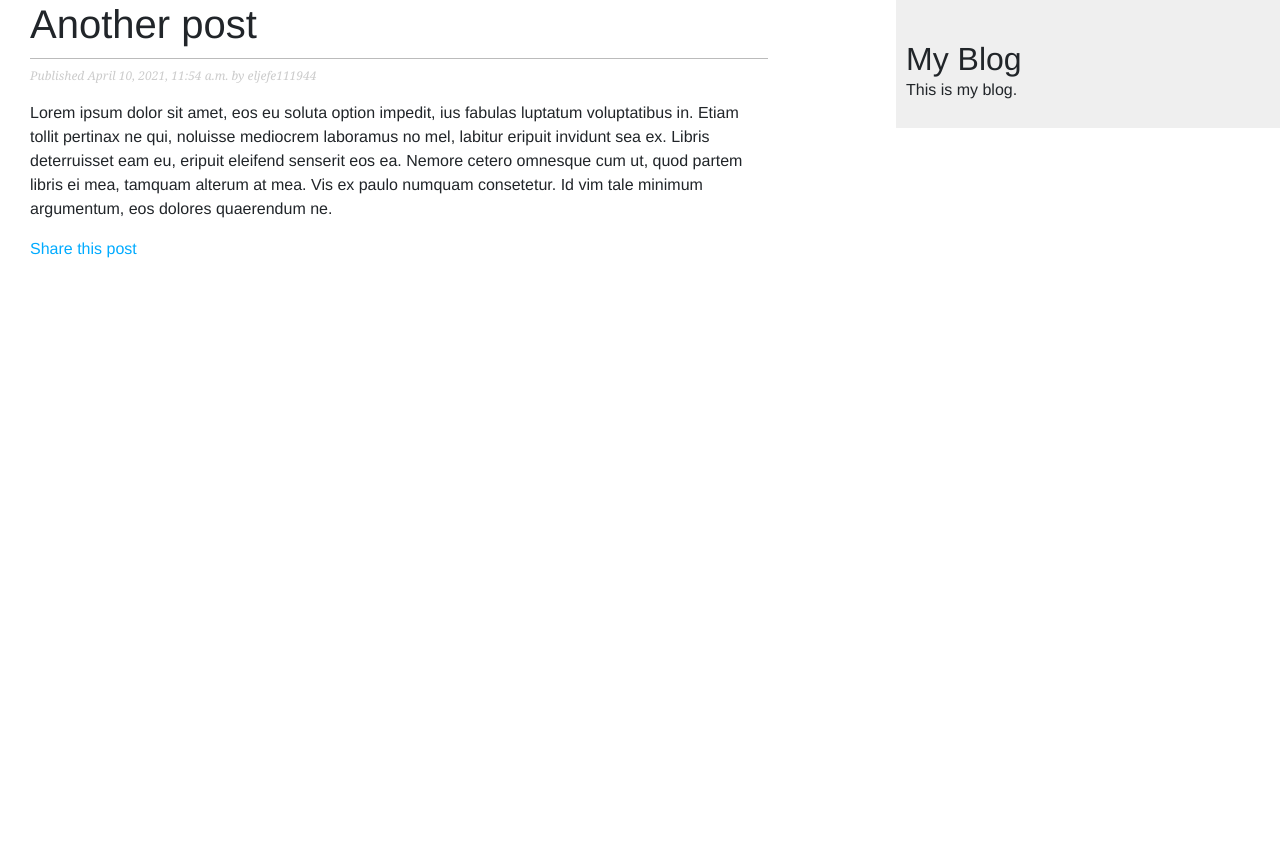
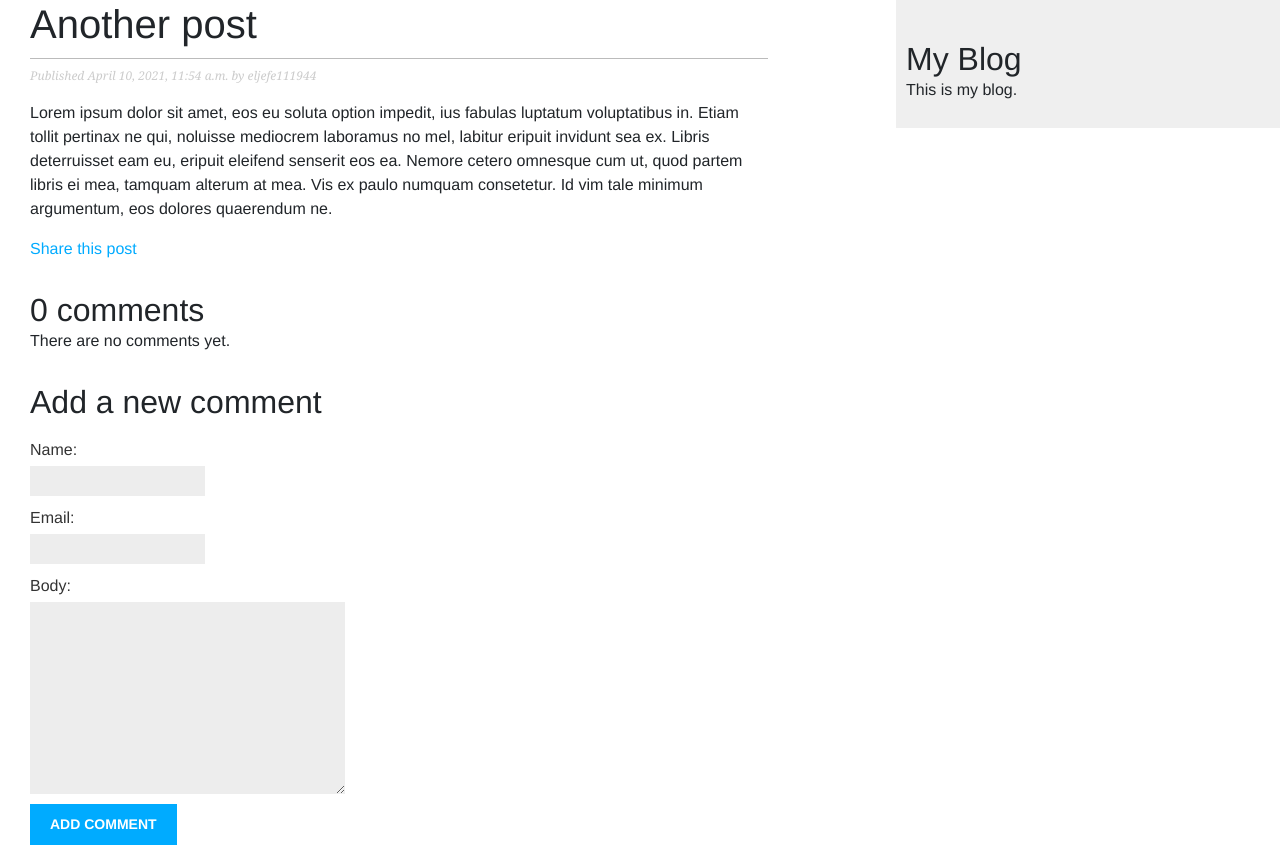
Before and after one commit to ElJefe111944/blog, a Django app: the page made by myblog/blog/templates/blog/post/detail.html in a window 1280 px wide. Before the commit the page ends 800 px from the top, so only its background shows below. Run offline with Django 3.2, Linux system fonts and the light colour scheme; data comes from the database, SQL or seed files in the repository.

Commit message:
Comments & Comment form added to detail templated. Tested and passed

```diff
--- a/myblog/blog/templates/blog/post/detail.html
+++ b/myblog/blog/templates/blog/post/detail.html
@@ -13,4 +13,31 @@
         Share this post
     </a>
 </p>
+    {% with comments.count as total_comments %}
+        <h2>
+            {{ total_comments }} comment{{ total_comments|pluralize }}
+        </h2>
+    {% endwith %}
+    {% for comment in comments %}
+    <div class="comment">
+        <p class="info">
+            Comment {{ forloop.counter }} by {{ comment.name }}
+            {{ comment.created }}
+        </p>
+        {{ comment.body|linebreaks }}
+    </div>
+    {% empty %}
+        <p>There are no comments yet.</p>
+    {% endfor %}
+    {% if new_comment %}
+        <h2>Your comment has been added.</h2>
+    {% else %}
+        <h2>Add a new comment</h2>
+        <form method="post">
+            {% csrf_token %}
+            {{ comment_form.as_p }}
+            <p><input type="submit" value="Add comment"></p>
+        </form>
+    {% endif %}
+
 {% endblock %}
```
Also changed, not shown: myblog/blog/migrations/0001_initial.py, myblog/blog/migrations/0002_auto_20210411_1759.py (deleted), myblog/blog/migrations/0002_auto_20210413_0735.py (added), myblog/db.sqlite3.
